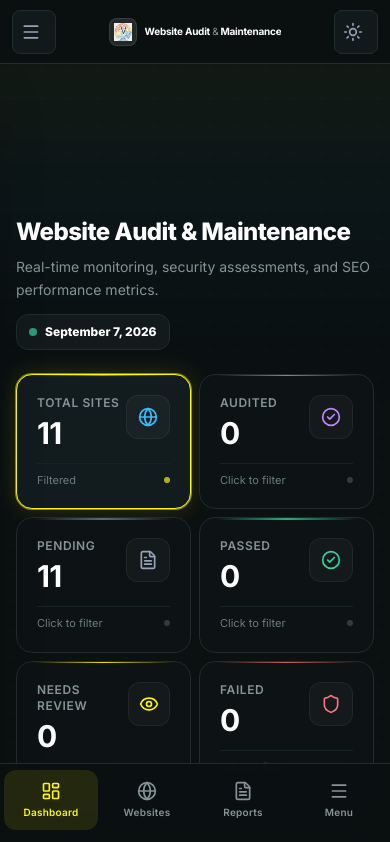
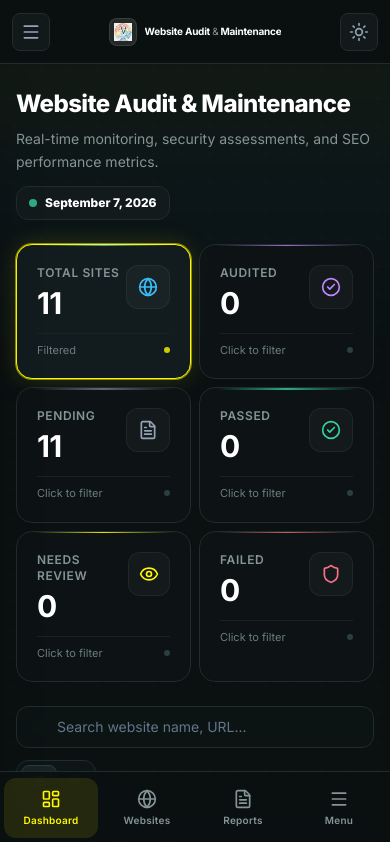
Before and after one commit to Johsua1/Website-Auditing, a React (Vite) app in the folder Web-Auditing/: page / in a window 390 px wide. Shown: the top 842 px of the page. Built offline with nearby package versions, Linux system fonts and the light colour scheme.

Commit message:
updated 15-09-2026

```diff
--- a/Web-Auditing/src/index.css
+++ b/Web-Auditing/src/index.css
@@ -369,187 +369,3 @@ html.light ::-webkit-scrollbar-thumb:hover { background: #8faab7; }
   .print\:shadow-none { box-shadow: none !important; }
   .print\:border-none { border-style: none !important; }
 }
-
-
-/* ═══════════════════════════════════════════════════════════════
-   MOBILE UI/UX IMPROVEMENTS - Professional Senior Engineer Design
-   ═══════════════════════════════════════════════════════════════ */
-
-/* Fix Header Overlap - Critical for mobile UX */
-.min-h-screen {
-  padding-top: 4rem; /* 64px for fixed header */
-}
-
-@media (max-width: 768px) {
-  .min-h-screen {
-    padding-top: 4rem; /* 64px header */
-    padding-bottom: 5rem; /* 80px bottom nav + safe area */
-  }
-}
-
-/* Safe Area Support for Modern Mobile Devices (iPhone notch, etc.) */
-@supports (padding: env(safe-area-inset-bottom)) {
-  .pb-safe {
-    padding-bottom: calc(0.5rem + env(safe-area-inset-bottom));
-  }
-
-  @media (max-width: 768px) {
-    .min-h-screen {
-      padding-bottom: calc(5rem + env(safe-area-inset-bottom));
-    }
-  }
-}
-
-/* Mobile Touch Improvements - Apple HIG & Material Design Guidelines */
-@media (max-width: 768px) {
-  /* Minimum 44x44px touch targets per Apple HIG */
-  button,
-  a[role="button"],
-  .touch-target {
-    min-height: 44px;
-    min-width: 44px;
-  }
-
-  /* Better tap/click feedback */
-  button:active,
-  a:active {
-    transform: scale(0.97);
-    transition: transform 0.1s ease;
-  }
-
-  /* Prevent text selection on buttons/links */
-  button,
-  a {
-    -webkit-tap-highlight-color: rgba(255, 248, 0, 0.1);
-    -webkit-touch-callout: none;
-    user-select: none;
-  }
-
-  /* Smooth scrolling for better UX */
-  html {
-    scroll-behavior: smooth;
-    -webkit-overflow-scrolling: touch;
-  }
-
-  /* Better spacing for mobile */
-  .px-4 {
-    padding-left: 1rem;
-    padding-right: 1rem;
-  }
-
-  .py-8 {
-    padding-top: 1.5rem;
-    padding-bottom: 1.5rem;
-  }
-}
-
-/* Mobile Table Responsiveness */
-@media (max-width: 768px) {
-  /* Hide table on mobile, show cards instead */
-  .mobile-hide-table table {
-    display: none;
-  }
-
-  /* Better mobile card spacing */
-  .mobile-card-grid {
-    grid-template-columns: 1fr;
-    gap: 0.75rem;
-  }
-
-  /* Horizontal scroll for tables that must stay tables */
-  .overflow-x-auto {
-    -webkit-overflow-scrolling: touch;
-    scrollbar-width: thin;
-  }
-
-  .overflow-x-auto::-webkit-scrollbar {
-    height: 4px;
-  }
-
-  .overflow-x-auto::-webkit-scrollbar-thumb {
-    background: #202c2e;
-    border-radius: 2px;
-  }
-}
-
-/* Mobile Typography Improvements */
-@media (max-width: 640px) {
-  h1 {
-    font-size: 1.5rem; /* 24px */
-    line-height: 2rem;
-  }
-
-  h2 {
-    font-size: 1.25rem; /* 20px */
-    line-height: 1.75rem;
-  }
-
-  /* Better readability on small screens */
-  p, span, div {
-    line-height: 1.5;
-  }
-}
-
-/* Mobile Grid Improvements */
-@media (max-width: 640px) {
-  /* Force single column on phones */
-  .grid-cols-2,
-  .sm\\:grid-cols-2 {
-    grid-template-columns: repeat(1, minmax(0, 1fr)) !important;
-  }
-
-  /* Two columns for stat cards on phones */
-  .stat-grid-mobile {
-    grid-template-columns: repeat(2, minmax(0, 1fr)) !important;
-  }
-}
-
-@media (min-width: 641px) and (max-width: 768px) {
-  /* Three columns for tablets */
-  .stat-grid-mobile {
-    grid-template-columns: repeat(3, minmax(0, 1fr)) !important;
-  }
-}
-
-/* Mobile Modal Improvements */
-@media (max-width: 768px) {
-  /* Full screen modals on mobile */
-  .modal-mobile-fullscreen {
-    position: fixed;
-    inset: 0;
-    margin: 0;
-    max-width: 100%;
-    max-height: 100%;
-    border-radius: 0;
-    padding-top: env(safe-area-inset-top);
-    padding-bottom: env(safe-area-inset-bottom);
-  }
-}
-
-/* Mobile Input Improvements */
-@media (max-width: 768px) {
-  input[type="text"],
-  input[type="email"],
-  input[type="search"],
-  input[type="url"],
-  textarea,
-  select {
-    font-size: 16px; /* Prevents zoom on iOS */
-    min-height: 44px;
-  }
-}
-
-/* Mobile Bottom Nav Animation */
-@media (max-width: 768px) {
-  nav[class*="bottom"] {
-    transform: translateZ(0); /* GPU acceleration */
-    will-change: transform;
-  }
-}
-
-/* Prevent body scroll when mobile menu is open */
-body.mobile-menu-open {
-  overflow: hidden;
-  position: fixed;
-  width: 100%;
-}
--- a/Web-Auditing/src/pages/Dashboard.jsx
+++ b/Web-Auditing/src/pages/Dashboard.jsx
@@ -60,7 +60,7 @@ const Dashboard = ({ websites, onStartAudit }) => {
   });
 
   return (
-    <div className="min-h-screen">
+    <div className="min-h-screen pt-16 pb-16">
       <div className="max-w-7xl mx-auto px-4 sm:px-6 lg:px-8 py-6 sm:py-8">
         {/* Header - Mobile Optimized */}
         <div className="mb-6 sm:mb-8">
--- a/Web-Auditing/src/pages/Reports.jsx
+++ b/Web-Auditing/src/pages/Reports.jsx
@@ -67,7 +67,7 @@ const Reports = ({ websites }) => {
                 className="relative rounded-2xl bg-[#0e1516]/90 border border-[#202c2e] hover:border-[#2d3e41] shadow-xl hover:shadow-2xl hover:-translate-y-1 transition-all overflow-hidden flex flex-col group backdrop-blur-md"
               >
                 {/* Card Header */}
-                <div className="bg-gradient-to-b from-[#152022] to-[#101718] p-5 border-b border-[#1c282a]">
+                <div className="report-card-header bg-gradient-to-b from-[#152022] to-[#101718] p-5 border-b border-[#1c282a]">
                   <div className="flex items-start justify-between gap-3">
                     <div className="flex items-center gap-3 min-w-0">
                       <CompanyLogo
@@ -75,16 +75,16 @@ const Reports = ({ websites }) => {
                         className="h-12 w-12 rounded-xl object-contain border border-white/10 bg-white p-1 shrink-0 shadow-sm"
                       />
                       <div className="min-w-0">
-                        <h3 className="font-bold text-white group-hover:text-[#fff800] transition-colors truncate text-base">
+                        <h3 className="report-card-title font-bold text-white group-hover:text-[#fff800] transition-colors truncate text-base">
                           {website.name}
                         </h3>
-                        <div className="flex items-center gap-1.5 text-xs text-[#859496] mt-0.5">
+                        <div className="report-card-date flex items-center gap-1.5 text-xs text-[#859496] mt-0.5">
                           <Calendar className="w-3 h-3 text-[#fff800]" />
                           <span>{formatDate(website.dateAudited)}</span>
                         </div>
                       </div>
                     </div>
-                    <div className="w-8 h-8 rounded-lg bg-[#192527] border border-[#27373a] flex items-center justify-center shrink-0">
+                    <div className="report-card-icon w-8 h-8 rounded-lg bg-[#192527] border border-[#27373a] flex items-center justify-center shrink-0">
                       <FileText className="w-4 h-4 text-[#fff800]" />
                     </div>
                   </div>
```
